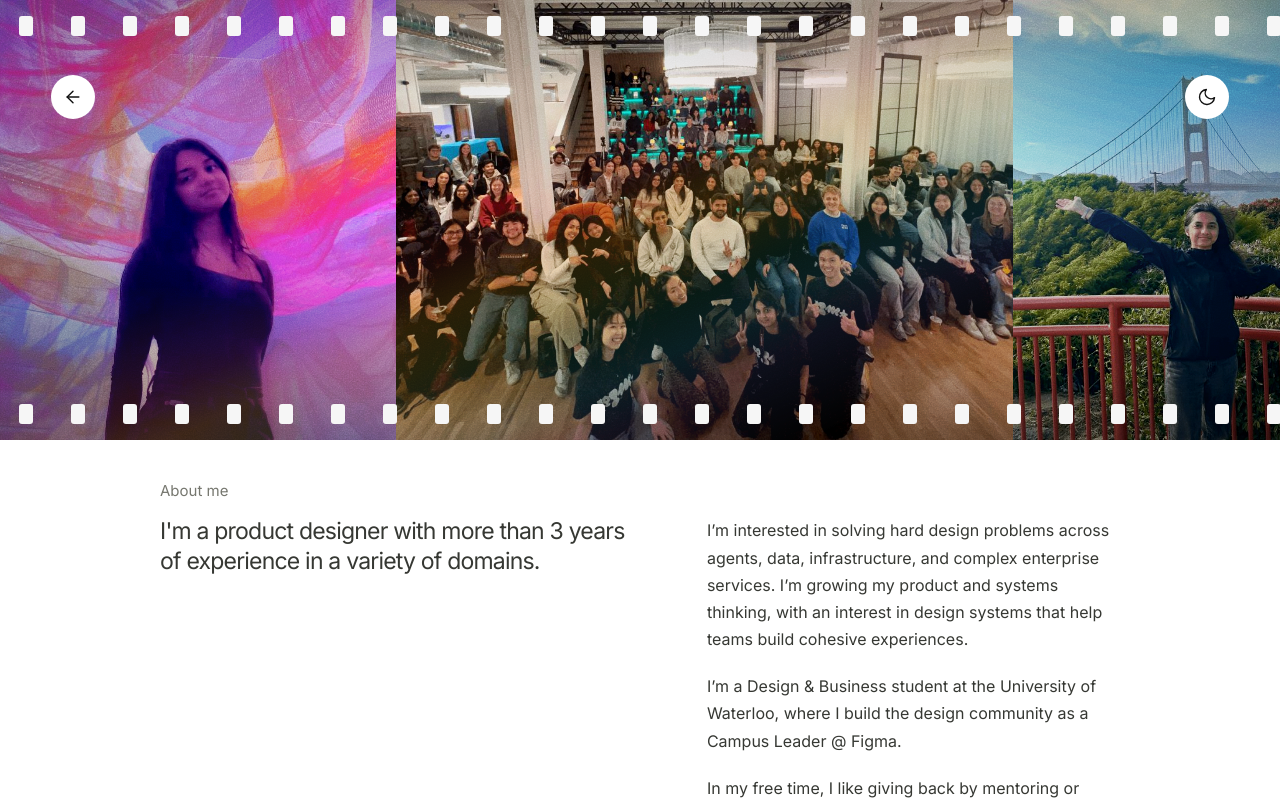
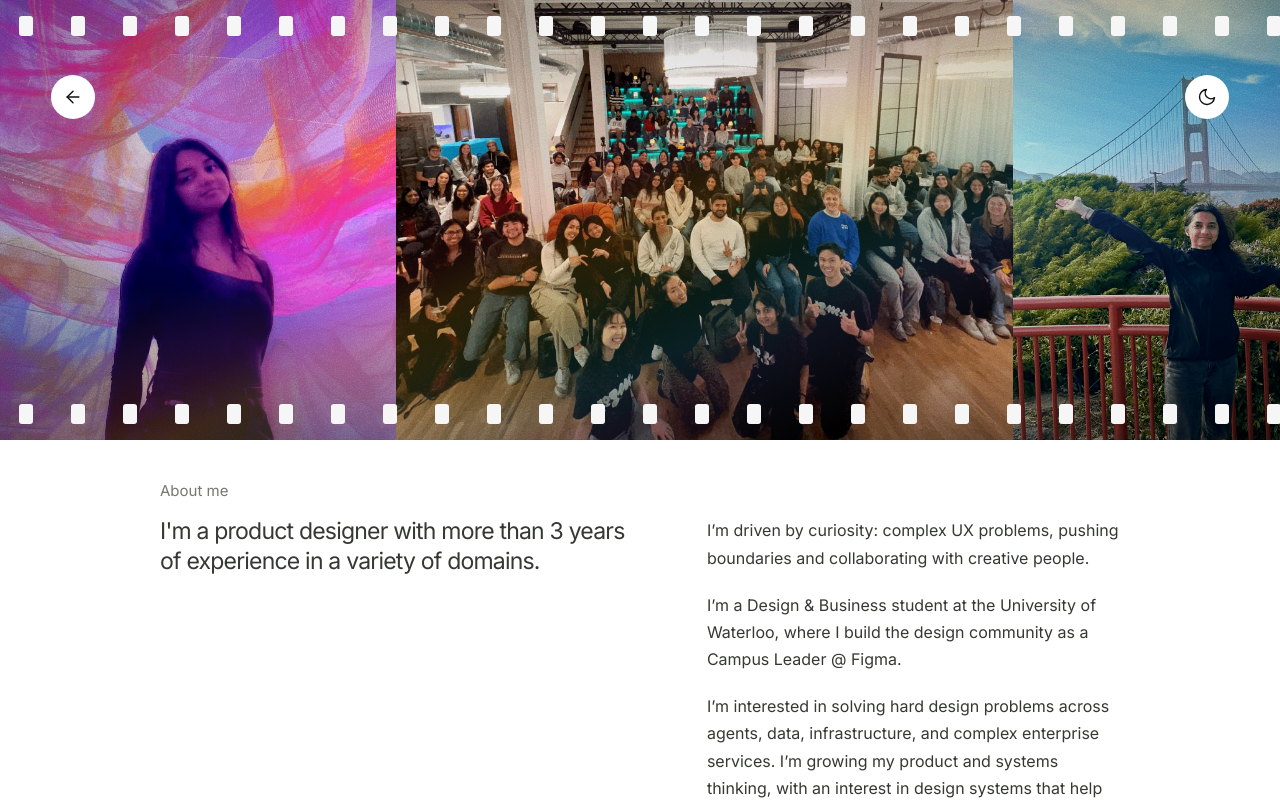
Before and after one commit to ChrisandraVaz/design, a Next.js app: page /about in a window 1280 px wide. Shown: the top 800 px of the page. Built offline with nearby package versions, Linux system fonts and the light colour scheme.

Commit message:
Keep original About introduction and move new copy to closing section

```diff
--- a/src/app/about/page.tsx
+++ b/src/app/about/page.tsx
@@ -18,8 +18,9 @@ export default function AboutPage(){return <SelectedPageShell active="about">
     <h1 id="about-heading">I&apos;m a product designer with more than 3 years of experience in a variety of domains.</h1>
    </header>
    <div className="about-copy">
+    <p>I’m driven by curiosity: complex UX problems, pushing boundaries and collaborating with creative people.</p>
+    <p>I’m a Design &amp; Business student at the University of Waterloo, where I build the design community as a Campus Leader @ Figma.</p>
     <p>I’m interested in solving hard design problems across agents, data, infrastructure, and complex enterprise services. I’m growing my product and systems thinking, with an interest in design systems that help teams build cohesive experiences.</p>
-    <p>I’m a Design &amp; Business student at the University of Waterloo, where I build the design community as a Campus Leader @ Figma.</p>
     <p>In my free time, I like giving back by mentoring or judging at hackathons and supporting DEI tech initiatives.</p>
    </div>
   </section>
```
